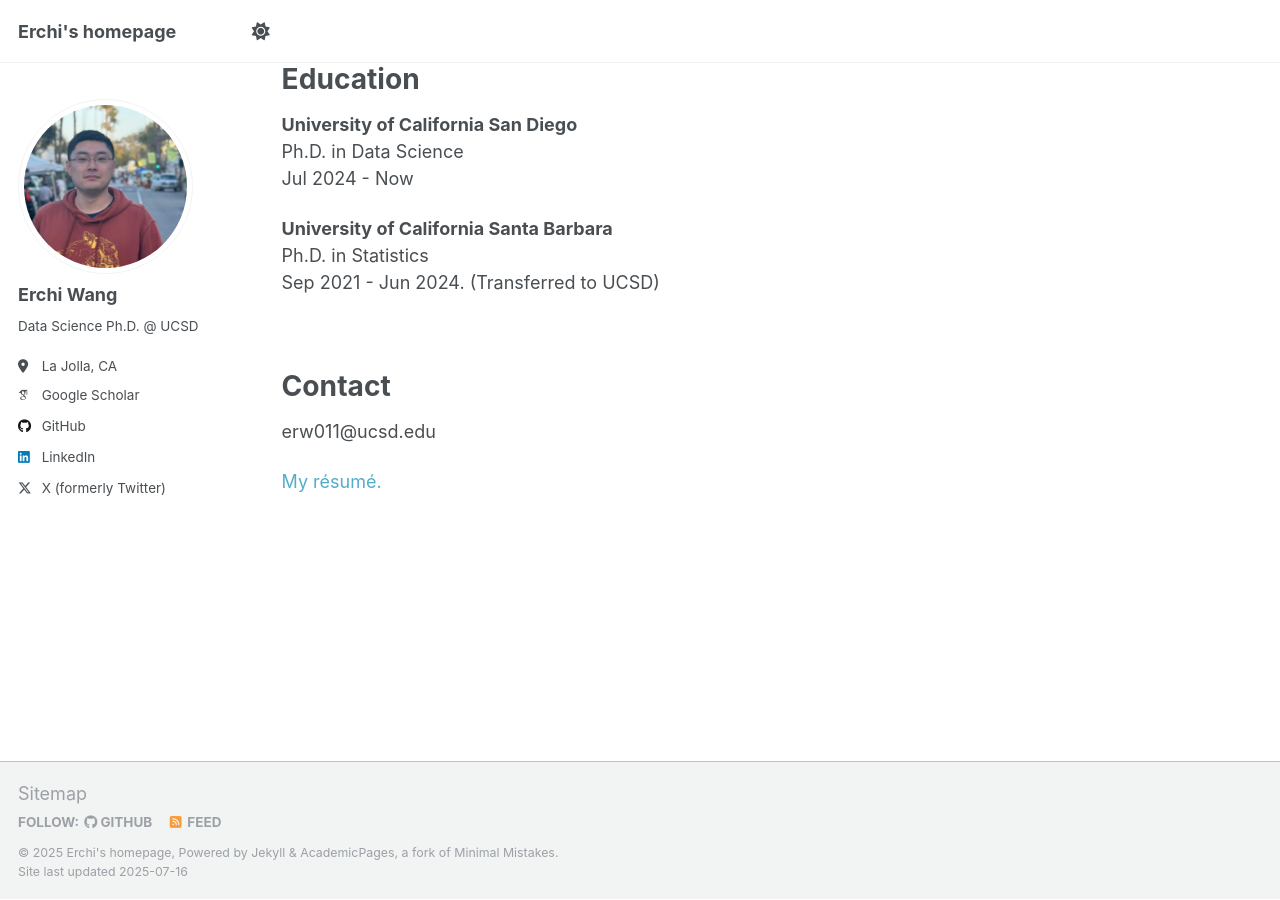
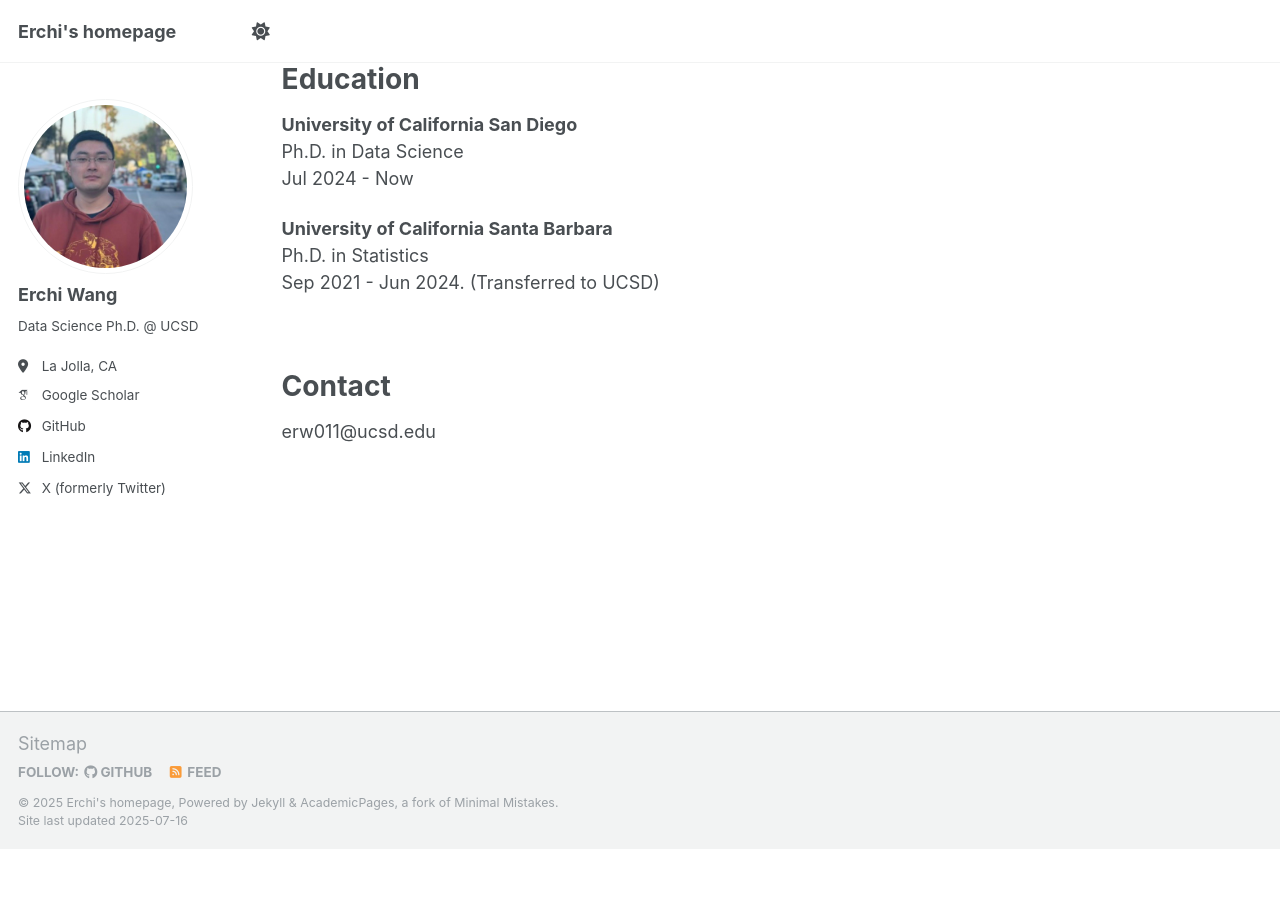
Before and after one commit to erchiw/erchiw.github.io, a Jekyll site: the page built from _pages/about.md, in a window 1280 px wide and 900 px high, scrolled down 830 px. Built offline with Jekyll 4.4.1, drawn with Linux system fonts in a browser that asks for light colours; some web fonts are replaced; after the commit the page ends 1679 px from its top, so only the background shows below that.

Commit message:
new resume

```diff
--- a/_pages/about.md
+++ b/_pages/about.md
@@ -52,5 +52,3 @@ Education
 Contact
 ======
 erw011@ucsd.edu
-
-<a href="/files/resume_erchiwang.pdf" style="text-decoration:none">My résumé.</a>
```
Also changed, not shown: 2 other files.
